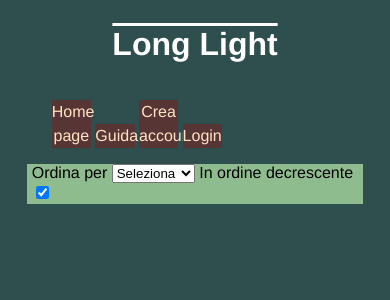
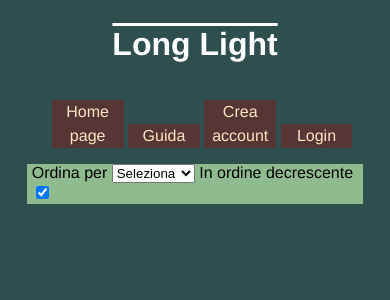
Before and after one commit to MicheleCiavatti/WEB-2023-Radiomatoria, a PHP site: page /index.php in a window 390 px wide. Shown: the top 300 px of the page. Run offline with PHP 8.4, Linux system fonts and the light colour scheme.

Commit message:
Made nav ul li mobile-first

```diff
--- a/css/style.css
+++ b/css/style.css
@@ -40,7 +40,8 @@ nav {
 
 nav ul li {
     display: inline-block;
-    width: 12%;
+    width: 22%;
+    max-width: 220px;
     background-color: rgb(87, 53, 53);
     text-align: center;
     margin: 10px 0 0;
```
